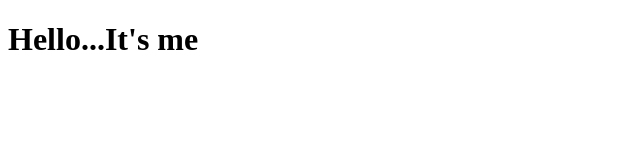
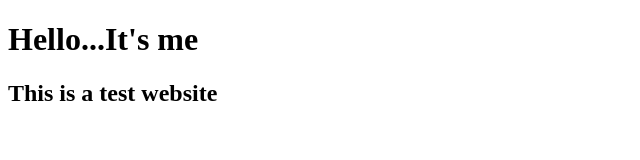
Before and after one commit to Bikesh14/testwebsite, a plain HTML site: page index.html in a window 1280 px wide. Shown: the whole page, without its empty margins (0-640 px from the left). Drawn offline with Linux system fonts and the light colour scheme.

Commit message:
Update index.html

```diff
--- a/index.html
+++ b/index.html
@@ -8,6 +8,7 @@
 </head>
 <body>
     <h1>Hello...It's me</h1>
+    <h2>This is a test website </h2>
 
 </body>
 </html>
```
